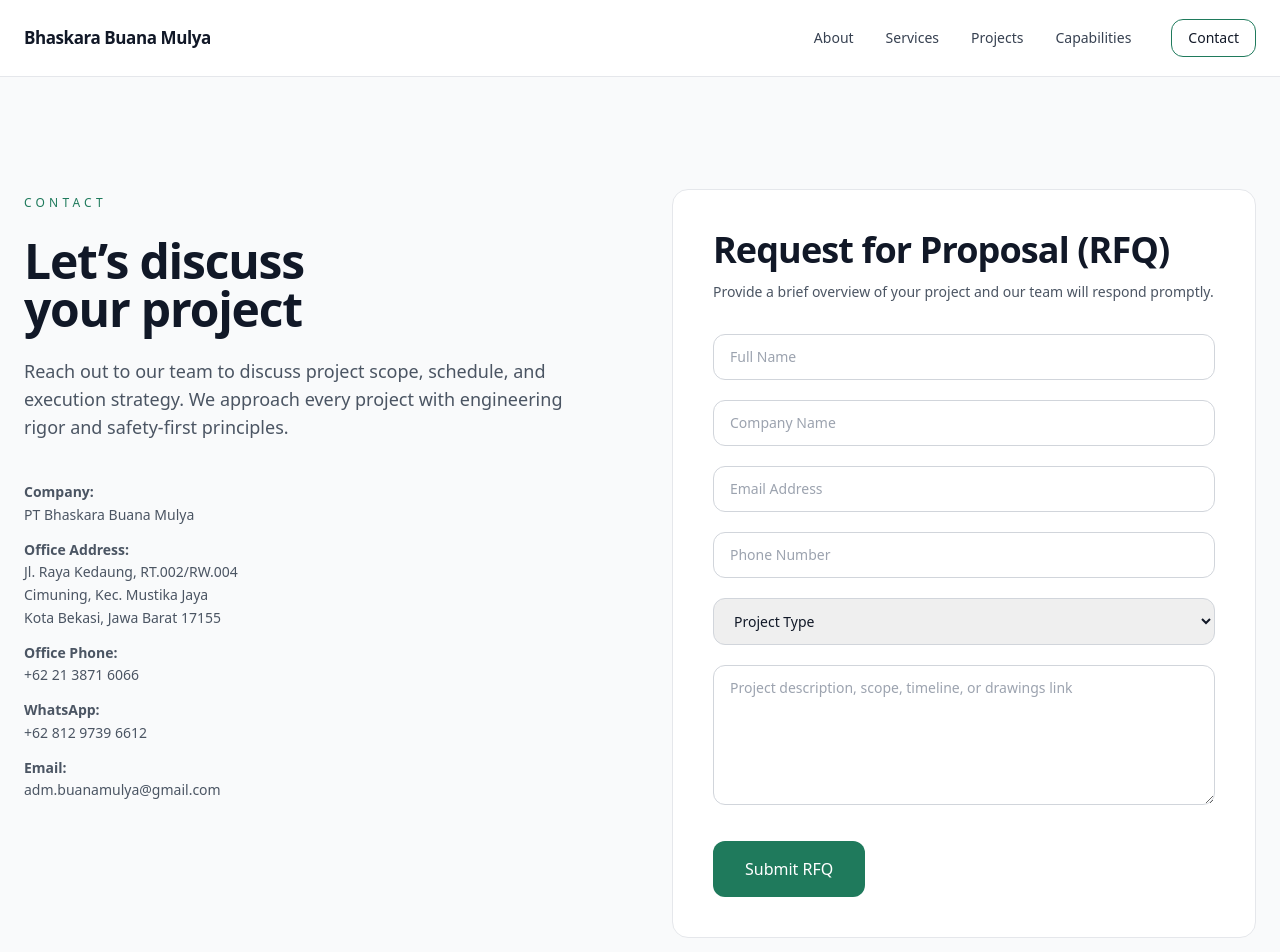
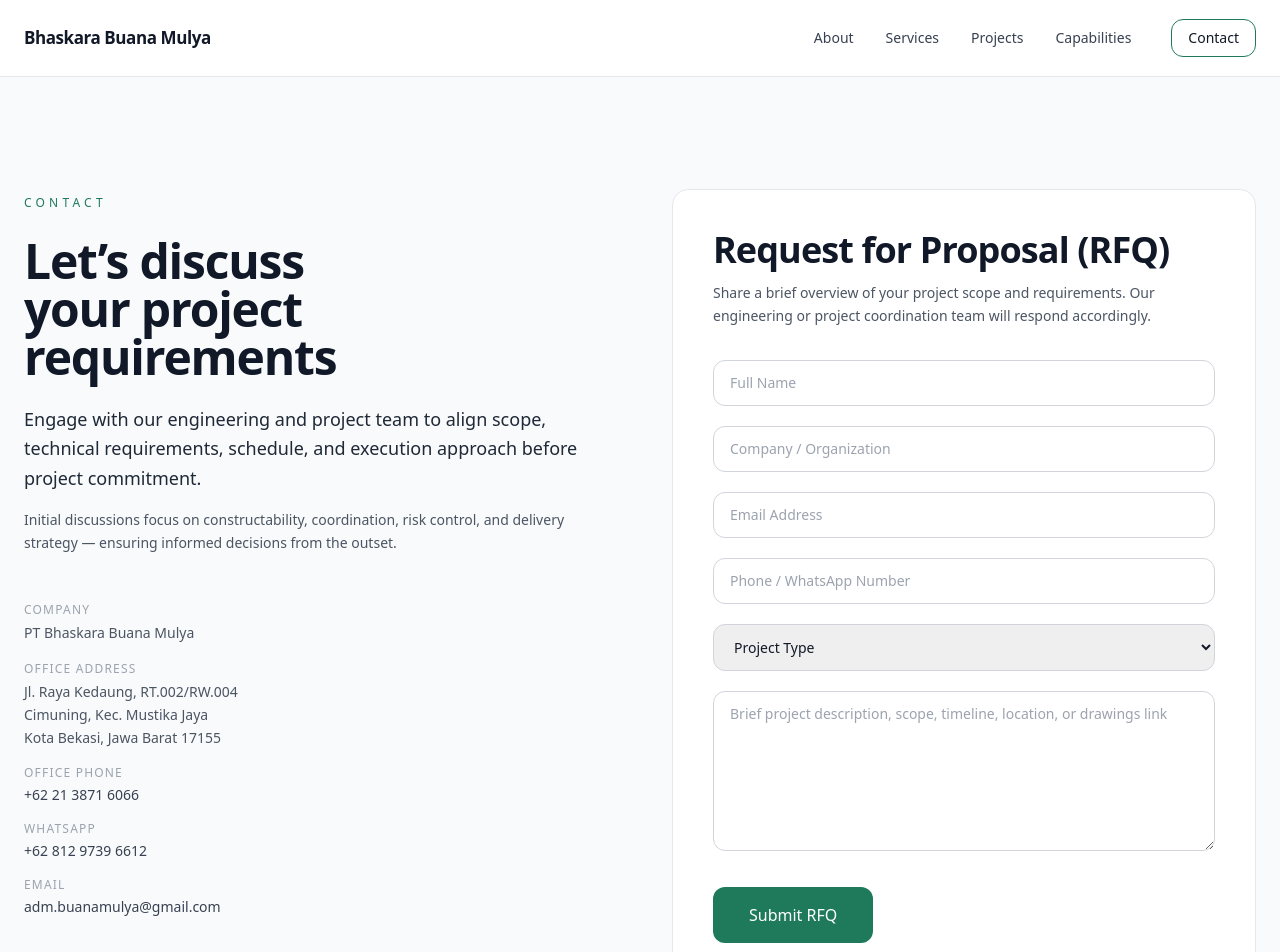
Before and after one commit to herlan-syihabudin/Bhaskara, a Next.js app: page /contact in a window 1280 px wide. Shown: the top 952 px of the page. Built offline with nearby package versions, Linux system fonts and the light colour scheme.

Commit message:
Update page.tsx

```diff
--- a/app/contact/page.tsx
+++ b/app/contact/page.tsx
@@ -1,104 +1,137 @@
+import Link from "next/link";
+
 export default function ContactPage() {
   return (
     <section className="bg-gray-50">
       <div className="container-bbm py-28">
         <div className="grid gap-16 lg:grid-cols-2 items-start">
 
-          {/* LEFT: INFO */}
+          {/* ================= LEFT: INFO ================= */}
           <div className="max-w-xl">
             <span className="badge">CONTACT</span>
 
             <h1 className="mt-6">
               Let’s discuss
-    <span className="block">your project</span>
+              <span className="block">your project requirements</span>
             </h1>
 
-  <p className="mt-6 text-lg">
-    Reach out to our team to discuss project scope, schedule,
-    and execution strategy. We approach every project with
-    engineering rigor and safety-first principles.
+            <p className="mt-6 text-lg text-gray-800 leading-relaxed">
+              Engage with our engineering and project team to align
+              scope, technical requirements, schedule, and execution
+              approach before project commitment.
             </p>
 
-  {/* ===== COMPANY IDENTITY ===== */}
-  <div className="mt-10 space-y-3 text-sm text-gray-700">
-    <p>
-      <strong>Company:</strong><br />
+            {/* EXPECTATION SETTING */}
+            <p className="mt-4 text-sm text-gray-600 leading-relaxed">
+              Initial discussions focus on constructability, coordination,
+              risk control, and delivery strategy — ensuring informed
+              decisions from the outset.
+            </p>
+
+            {/* ================= COMPANY IDENTITY ================= */}
+            <div className="mt-12 space-y-4 text-sm text-gray-700">
+              <div>
+                <p className="text-xs uppercase tracking-widest text-gray-400">
+                  Company
+                </p>
+                <p className="mt-1 font-medium">
                   PT Bhaskara Buana Mulya
                 </p>
+              </div>
 
-    <p>
-      <strong>Office Address:</strong><br />
+              <div>
+                <p className="text-xs uppercase tracking-widest text-gray-400">
+                  Office Address
+                </p>
+                <p className="mt-1 leading-relaxed">
                   Jl. Raya Kedaung, RT.002/RW.004<br />
                   Cimuning, Kec. Mustika Jaya<br />
                   Kota Bekasi, Jawa Barat 17155
                 </p>
+              </div>
 
-    <p>
-      <strong>Office Phone:</strong><br />
-      <a href="tel:+622138716066" className="hover:underline">
+              <div>
+                <p className="text-xs uppercase tracking-widest text-gray-400">
+                  Office Phone
+                </p>
+                <a
+                  href="tel:+622138716066"
+                  className="mt-1 inline-block hover:underline"
+                >
                   +62 21 3871 6066
                 </a>
+              </div>
+
+              <div>
+                <p className="text-xs uppercase tracking-widest text-gray-400">
+                  WhatsApp
                 </p>
-
-    <p>
-      <strong>WhatsApp:</strong><br />
                 <a
-        href="https://wa.me/6281297396612?text=Halo%20PT%20Bhaskara%20Buana%20Mulya,%20saya%20ingin%20konsultasi%20proyek."
+                  href="https://wa.me/6281297396612?text=Hello%20PT%20Bhaskara%20Buana%20Mulya,%20I%20would%20like%20to%20discuss%20a%20project."
                   target="_blank"
                   rel="noopener noreferrer"
-        className="hover:underline"
+                  className="mt-1 inline-block hover:underline"
                 >
                   +62 812 9739 6612
                 </a>
+              </div>
+
+              <div>
+                <p className="text-xs uppercase tracking-widest text-gray-400">
+                  Email
                 </p>
-
-    <p>
-      <strong>Email:</strong><br />
                 <a
                   href="mailto:adm.buanamulya@gmail.com"
-        className="hover:underline"
+                  className="mt-1 inline-block hover:underline"
                 >
                   adm.buanamulya@gmail.com
                 </a>
-    </p>
+              </div>
             </div>
           </div>
 
-          {/* RIGHT: FORM */}
+          {/* ================= RIGHT: RFQ FORM ================= */}
           <div className="bg-white border border-gray-200 rounded-2xl p-10">
             <h2>Request for Proposal (RFQ)</h2>
 
-            <p className="mt-3 text-sm text-gray-600">
-              Provide a brief overview of your project and our team
-              will respond promptly.
+            <p className="mt-3 text-sm text-gray-600 leading-relaxed">
+              Share a brief overview of your project scope and
+              requirements. Our engineering or project coordination
+              team will respond accordingly.
             </p>
 
             <form className="mt-8 grid gap-5">
               <Input placeholder="Full Name" />
-              <Input placeholder="Company Name" />
+              <Input placeholder="Company / Organization" />
               <Input type="email" placeholder="Email Address" />
-              <Input placeholder="Phone Number" />
+              <Input placeholder="Phone / WhatsApp Number" />
 
               <select className="form-input">
-                <option>Project Type</option>
+                <option value="">Project Type</option>
                 <option>General Contracting</option>
                 <option>MEP Engineering</option>
-                <option>Civil & Structural</option>
+                <option>Civil & Structural Works</option>
                 <option>Interior Fit-Out</option>
               </select>
 
               <textarea
-                className="form-input min-h-[140px]"
-                placeholder="Project description, scope, timeline, or drawings link"
+                className="form-input min-h-[160px]"
+                placeholder="Brief project description, scope, timeline, location, or drawings link"
               />
 
               <button
                 type="submit"
-                className="btn-primary mt-4 w-fit px-8 py-4"
+                className="btn-primary mt-4 w-fit px-9 py-4"
               >
                 Submit RFQ
               </button>
             </form>
+
+            {/* MICRO TRUST */}
+            <p className="mt-4 text-xs text-gray-500">
+              Your inquiry will be reviewed by our engineering or
+              project coordination team.
+            </p>
           </div>
         </div>
       </div>
@@ -106,7 +139,7 @@ export default function ContactPage() {
   );
 }
 
-/* ===== FORM INPUT ===== */
+/* ================= FORM INPUT ================= */
 function Input({
   type = "text",
   placeholder,
```
Lines whose indentation alone changed are shown as unchanged.
